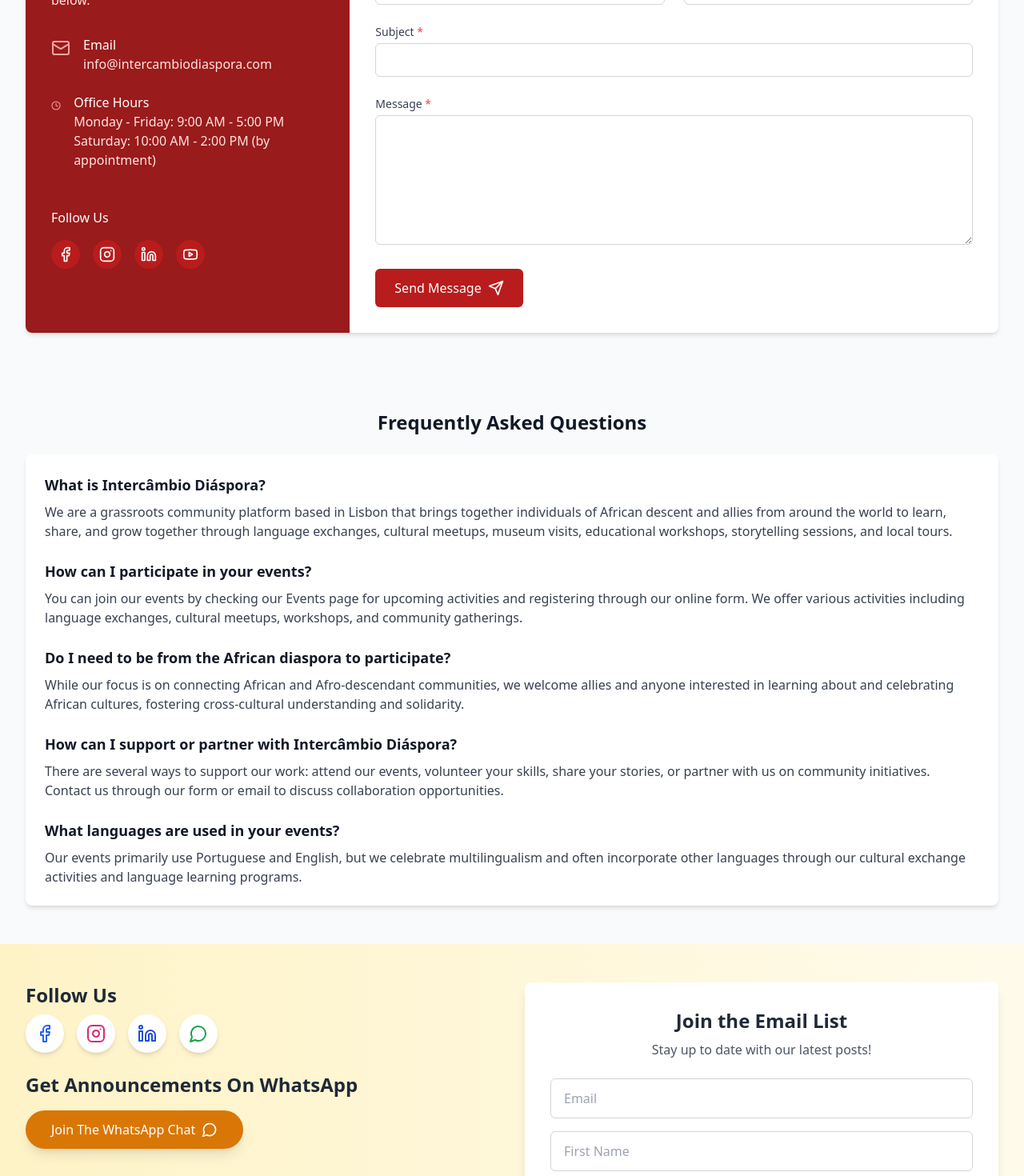
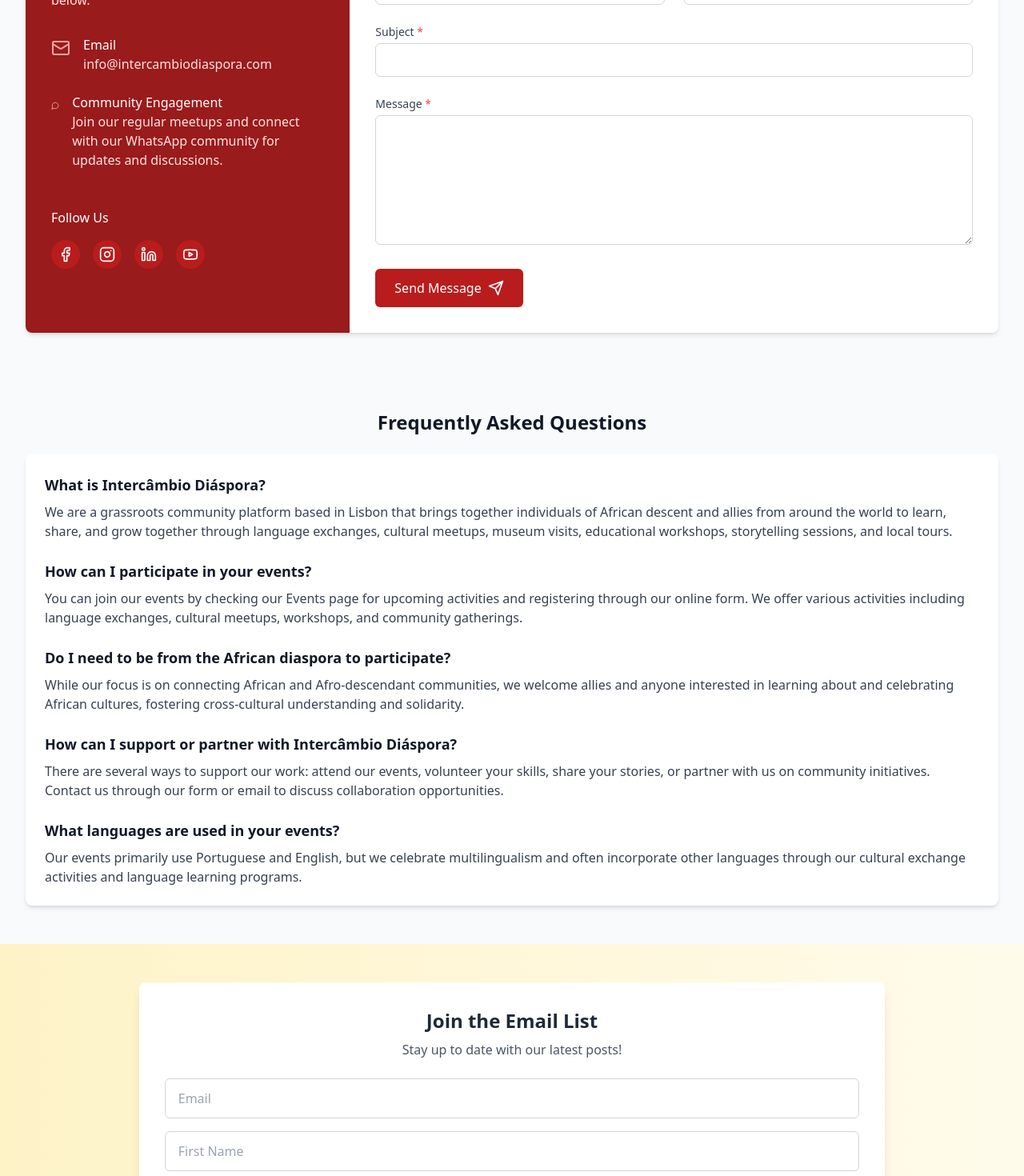
Before and after one commit to The-Gambian/Intercambio, a React (Vite) app: page /contact in a window 1280 px wide. Shown: the part 500-1970 px from the top of the page at 80% size. Built offline with nearby package versions, Linux system fonts and the light colour scheme.

Commit message:
update contact and footer

```diff
--- a/src/components/Footer.tsx
+++ b/src/components/Footer.tsx
@@ -25,38 +25,10 @@ const Footer = () => {
   return (
     <>
       <footer className="bg-pan-black text-white">
-        {/* WhatsApp and Email Subscription Section */}
+        {/* Email Subscription Section */}
         <div className="bg-gradient-to-r from-amber-100 to-amber-50 text-gray-800 py-12">
           <div className="max-w-7xl mx-auto px-4 sm:px-6 lg:px-8">
-            <div className="grid grid-cols-1 lg:grid-cols-2 gap-8">
-              {/* WhatsApp Section */}
-              <div className="flex flex-col items-center lg:items-start">
-                <h3 className="text-2xl font-bold mb-2 text-gray-800">Follow Us</h3>
-                <div className="flex space-x-4 mb-6">
-                  <a href="https://www.facebook.com/groups/717321330191930/" target="_blank" rel="noopener noreferrer" className="bg-white p-3 rounded-full shadow-md hover:shadow-lg transition">
-                    <Facebook className="h-6 w-6 text-blue-600" />
-                  </a>
-                  <a href="https://www.instagram.com/intercambios_diaspora/" target="_blank" rel="noopener noreferrer" className="bg-white p-3 rounded-full shadow-md hover:shadow-lg transition">
-                    <Instagram className="h-6 w-6 text-pink-600" />
-                  </a>
-                  <a href="https://www.linkedin.com/company/intercambio-diaspora/" target="_blank" rel="noopener noreferrer" className="bg-white p-3 rounded-full shadow-md hover:shadow-lg transition">
-                    <Linkedin className="h-6 w-6 text-blue-700" />
-                  </a>
-                  <button onClick={joinWhatsApp} className="bg-white p-3 rounded-full shadow-md hover:shadow-lg transition">
-                    <MessageCircle className="h-6 w-6 text-green-600" />
-                  </button>
-                </div>
-
-                <h3 className="text-2xl font-bold mb-4 text-gray-800">Get Announcements On WhatsApp</h3>
-                <button
-                  onClick={joinWhatsApp}
-                  className="bg-amber-600 hover:bg-amber-700 text-white px-8 py-3 rounded-full font-medium transition flex items-center shadow-lg"
-                >
-                  Join The WhatsApp Chat <MessageCircle className="ml-2 h-5 w-5" />
-                </button>
-              </div>
-
-              {/* Email Subscription Section */}
+            <div className="flex justify-center">
               <EmailSubscription variant="footer" />
             </div>
           </div>
--- a/src/pages/Contact.tsx
+++ b/src/pages/Contact.tsx
@@ -1,5 +1,5 @@
 import React, { useState } from 'react';
-import { Mail, Phone, MapPin, Globe, Clock, Send, Facebook, Instagram, Youtube, Linkedin } from 'lucide-react';
+import { Mail, Phone, MapPin, Globe, Clock, Send, Facebook, Instagram, Youtube, Linkedin, MessageCircle } from 'lucide-react';
 import { useLanguage } from '../contexts/LanguageContext';
 
 const Contact = () => {
@@ -61,13 +61,12 @@ const Contact = () => {
                   </div>
                 </div>
 
-
                 <div className="flex items-start">
-                  <Clock className="h-6 w-6 text-red-300 mr-4 mt-1" />
+                  <MessageCircle className="h-6 w-6 text-red-300 mr-4 mt-1" />
                   <div>
-                    <p className="font-medium">{t('contact.info.hours')}</p>
+                    <p className="font-medium">Community Engagement</p>
                     <p className="text-red-100">
-                      {t('contact.info.hoursDesc')}
+                      Join our regular meetups and connect with our WhatsApp community for updates and discussions.
                     </p>
                   </div>
                 </div>
```
